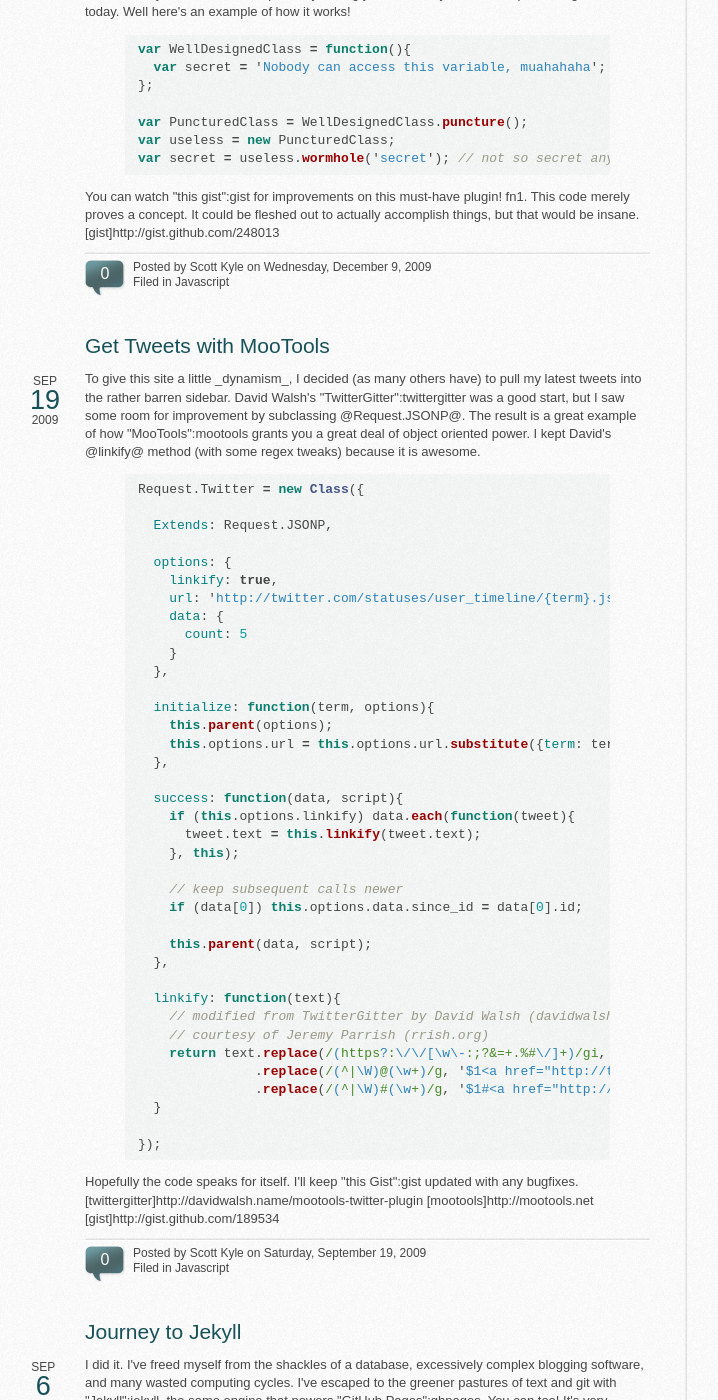
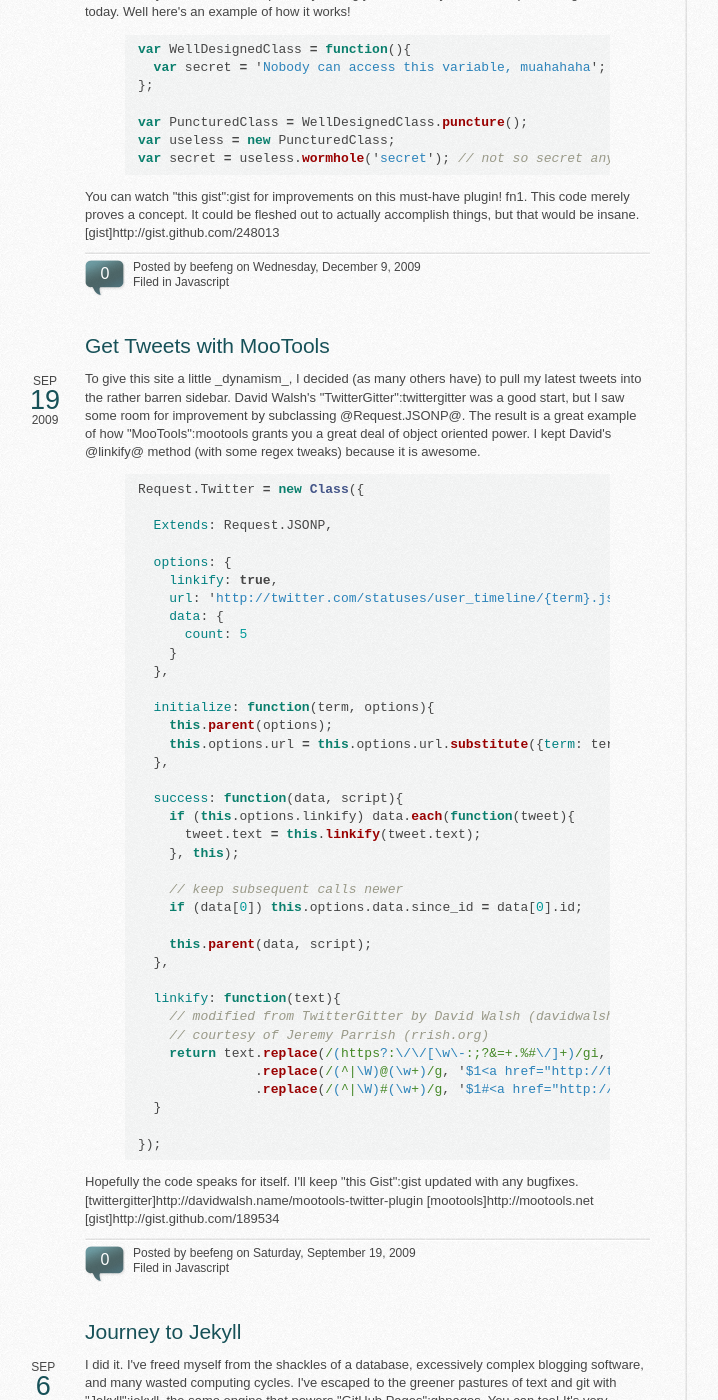
Before and after one commit to beefeng/beefeng.github.com, a Jekyll site: the page built from index.html, in a window 1280 px wide and 1400 px high, scrolled down 628 px. Shown: the whole window, without its empty margins (175-893 px from the left). Built offline with Jekyll 4.4.1, drawn with Linux system fonts in a browser that asks for light colours; the list of posts is cut into pages by our own code; comment, search, counter and statistics services are not loaded; some of the changed text lies outside the part shown.

```diff
--- a/_config.yml
+++ b/_config.yml
@@ -6,16 +6,16 @@
     - README.md
     - Rakefile
 
-title:          AppDen
-url:            http://appden.com
+title:          Beefeng
+url:            http://beefeng.com
 feed:           /atom.xml
 description:    "Advanced JavaScript techniques, tips on avoiding those nasty CSS bugs, and musings on technological progress."
 comment:        Isn't it ironic there are no apps?
 
 author:
-    name:       Scott Kyle
-    email:      scott@appden.com
-    twitter:    appden
+    name:       beefeng
+    email:      qf8.liu@gmail.com
+    weibo:      简单_梦想
 
 about: >
     I'm Scott Kyle, a <a href="http://mootools.net">MooTools</a> developer
```
Also changed, not shown: 1 other file.
